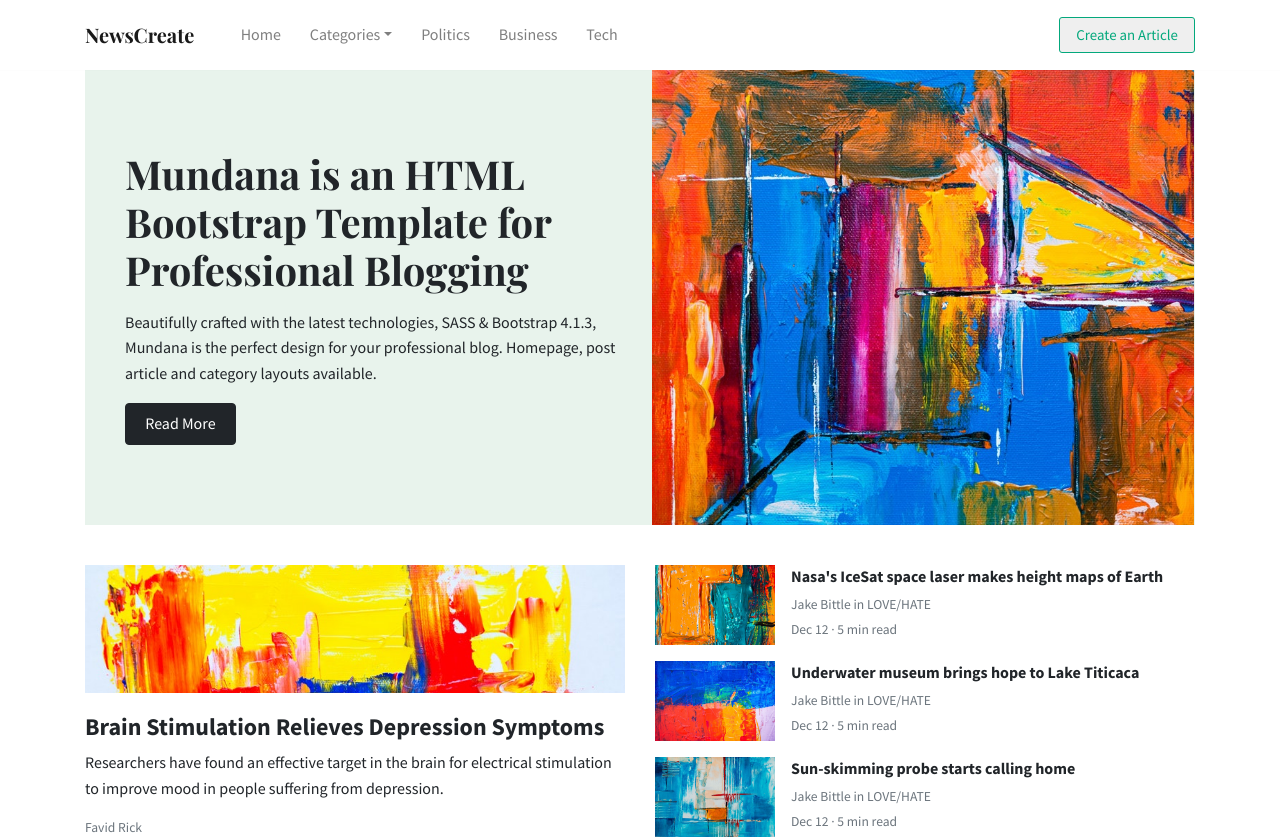
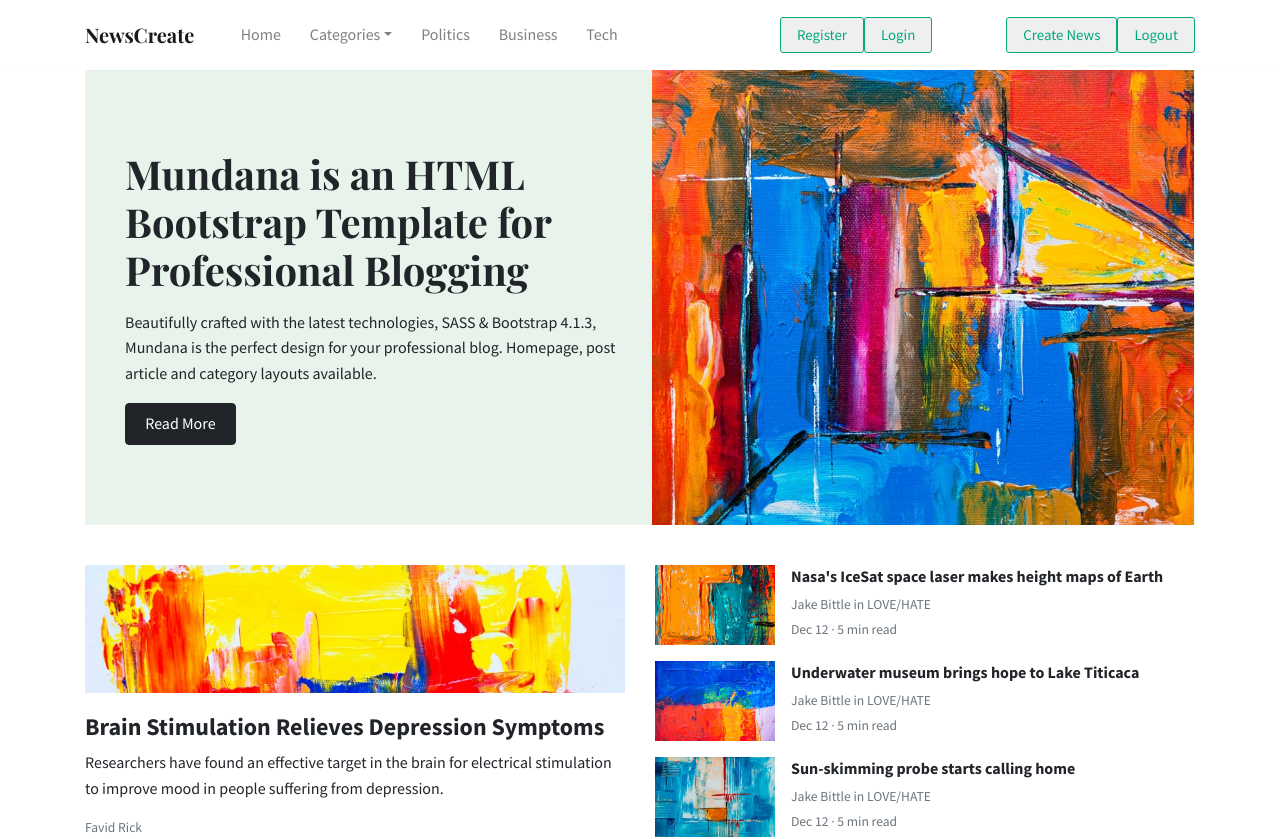
Before and after one commit to raligen/-ReactJS-June2024-Project, a React (Vite) app in the folder client/: page / in a window 1280 px wide. Shown: the top 839 px of the page. Built offline with nearby package versions, Linux system fonts and the light colour scheme.

Commit message:
Add buttons
buttons for "guest" and "user"

```diff
--- a/client/src/components/navbar/Navbar.jsx
+++ b/client/src/components/navbar/Navbar.jsx
@@ -54,16 +54,50 @@ export default function Navbar(){
                 </a>
               </li>
             </ul>
-            <ul className="navbar-nav ml-auto d-flex align-items-center">
+
+
+              <ul id="guest" className="navbar-nav ml-auto d-flex align-items-center">
               <li className="nav-item highlight">
                 <button
                   className="nav-link"
-                  href=" "
+                  to="/register"
                 >
-                  Create an Article
+                  Register
+                </button>
+              </li>
+              <li className="nav-item highlight">
+                <button
+                  className="nav-link"
+                  to="/login"
+                >
+                  Login
                 </button>
               </li>
             </ul>
+
+
+
+              <ul id="user" className="navbar-nav ml-auto d-flex align-items-center">
+              <li className="nav-item highlight">
+                <button
+                  className="nav-link"
+                  to="/create-news"
+                >
+                  Create News
+                </button>
+              </li>
+
+              <li className="nav-item highlight">
+                <button
+                  className="nav-link"
+                  to="/logout"
+                >
+                  Logout
+                </button>
+              </li>
+            </ul>
+
+
           </div>
         </div>
       </nav>
```
Also changed, not shown: client/src/components/categories/business/Business.jsx (added), client/src/components/categories/politics/Politics.js (added), client/src/components/categories/technology/Technology.jsx (added).
